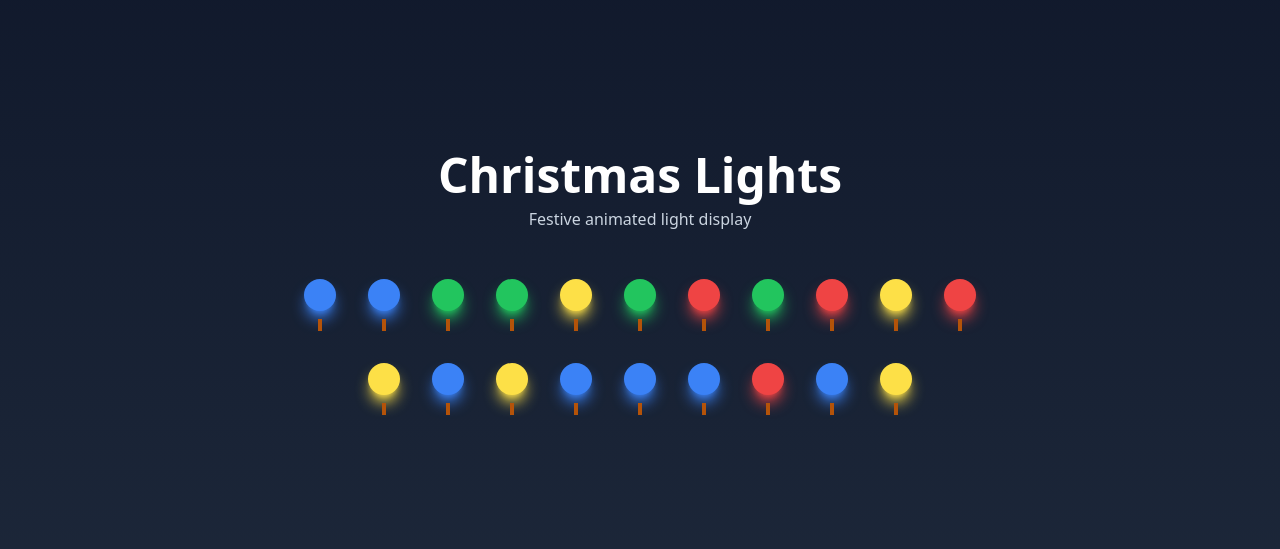
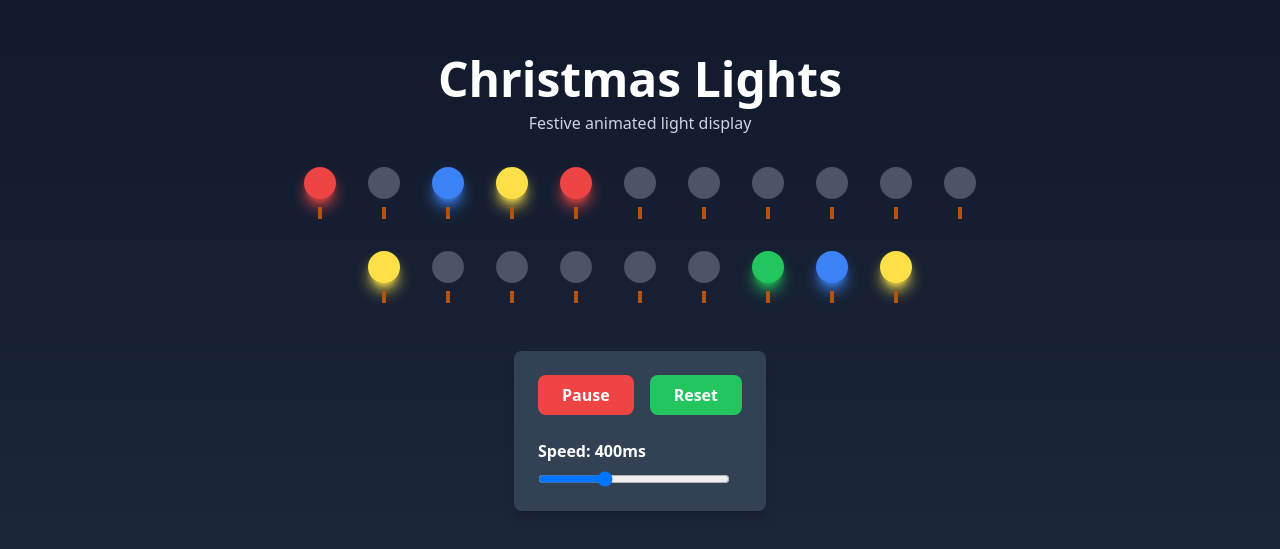
Before and after one commit to ecrent/app-ideas-showcase, a React (Vite) app in the folder apps/04-christmas-lights/: page / in a window 1280 px wide. Shown: the part 117-666 px from the top of the page. Built offline with nearby package versions, Linux system fonts and the light colour scheme.

Commit message:
add interactive controls for pause, speed, and reset

```diff
--- a/apps/04-christmas-lights/src/App.tsx
+++ b/apps/04-christmas-lights/src/App.tsx
@@ -1,6 +1,6 @@
 import { useState, useEffect } from 'react'
 
-type LightColor = 'red' | 'green' | 'blue' | 'yellow' | 'off'
+type LightColor = 'red' | 'green' | 'blue' | 'yellow'
 
 interface Light {
   id: number
@@ -14,14 +14,15 @@ const colorClasses: Record<LightColor, string> = {
   green: 'bg-green-500 shadow-lg shadow-green-500',
   blue: 'bg-blue-500 shadow-lg shadow-blue-500',
   yellow: 'bg-yellow-300 shadow-lg shadow-yellow-300',
-  off: 'bg-gray-400 shadow-none',
 }
 
-function Light({ color }: { color: LightColor }) {
+function Light({ color, isLit }: { color: LightColor; isLit: boolean }) {
   return (
     <div className="flex flex-col items-center gap-2">
       <div
-        className={`w-8 h-8 rounded-full transition-all duration-300 ${colorClasses[color]}`}
+        className={`w-8 h-8 rounded-full transition-all duration-200 ${
+          isLit ? colorClasses[color] : 'bg-gray-600 shadow-none'
+        }`}
       />
       <div className="w-1 h-3 bg-amber-700" />
     </div>
@@ -32,32 +33,86 @@ export default function App() {
   const [lights, setLights] = useState<Light[]>(
     Array.from({ length: 20 }, (_, i) => ({
       id: i,
-      color: colors[Math.floor(Math.random() * colors.length)],
+      color: colors[i % colors.length],
     }))
+  )
+  const [isAnimating, setIsAnimating] = useState(true)
+  const [speed, setSpeed] = useState(400)
+  const [litIndices, setLitIndices] = useState<Set<number>>(
+    new Set(Array.from({ length: 10 }, () => Math.floor(Math.random() * 20)))
   )
 
   useEffect(() => {
+    if (!isAnimating) return
+
     const interval = setInterval(() => {
-      setLights((prevLights) =>
-        prevLights.map((light) => ({
-          ...light,
-          color: colors[Math.floor(Math.random() * colors.length)],
-        }))
-      )
-    }, 400)
+      setLitIndices((prev) => {
+        const newSet = new Set<number>()
+        for (let i = 0; i < 10; i++) {
+          newSet.add(Math.floor(Math.random() * lights.length))
+        }
+        return newSet
+      })
+    }, speed)
 
     return () => clearInterval(interval)
-  }, [])
+  }, [isAnimating, speed, lights.length])
+
+  const toggleAnimation = () => {
+    setIsAnimating(!isAnimating)
+  }
+
+  const reset = () => {
+    setLitIndices(
+      new Set(Array.from({ length: 10 }, () => Math.floor(Math.random() * 20)))
+    )
+  }
 
   return (
     <div className="min-h-screen bg-gradient-to-b from-slate-900 to-slate-800 flex flex-col items-center justify-center p-8">
       <h1 className="text-5xl font-bold text-white mb-2">Christmas Lights</h1>
-      <p className="text-slate-300 mb-12">Festive animated light display</p>
+      <p className="text-slate-300 mb-8">Festive animated light display</p>
 
-      <div className="flex flex-wrap gap-8 justify-center max-w-2xl">
+      <div className="flex flex-wrap gap-8 justify-center max-w-2xl mb-12">
         {lights.map((light) => (
-          <Light key={light.id} color={light.color} />
+          <Light
+            key={light.id}
+            color={light.color}
+            isLit={litIndices.has(light.id)}
+          />
         ))}
+      </div>
+
+      <div className="flex flex-col gap-6 bg-slate-700 p-6 rounded-lg shadow-lg">
+        <div className="flex gap-4">
+          <button
+            onClick={toggleAnimation}
+            className="px-6 py-2 bg-red-500 hover:bg-red-600 text-white font-semibold rounded-lg transition-colors"
+          >
+            {isAnimating ? 'Pause' : 'Play'}
+          </button>
+          <button
+            onClick={reset}
+            className="px-6 py-2 bg-green-500 hover:bg-green-600 text-white font-semibold rounded-lg transition-colors"
+          >
+            Reset
+          </button>
+        </div>
+
+        <div className="flex flex-col gap-2">
+          <label className="text-white font-semibold">
+            Speed: {speed}ms
+          </label>
+          <input
+            type="range"
+            min="100"
+            max="1000"
+            step="50"
+            value={speed}
+            onChange={(e) => setSpeed(Number(e.target.value))}
+            className="w-48 cursor-pointer"
+          />
+        </div>
       </div>
     </div>
   )
```
